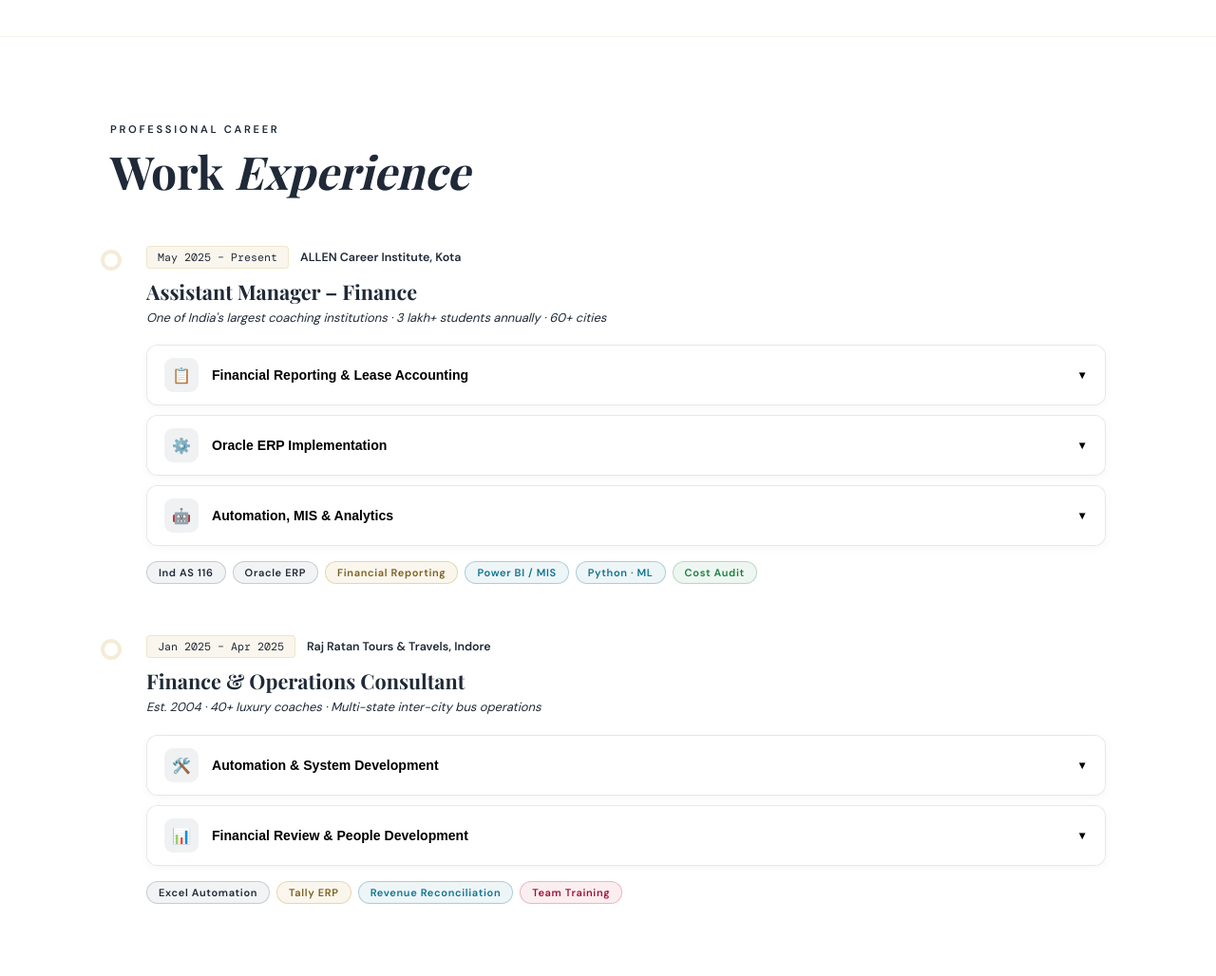
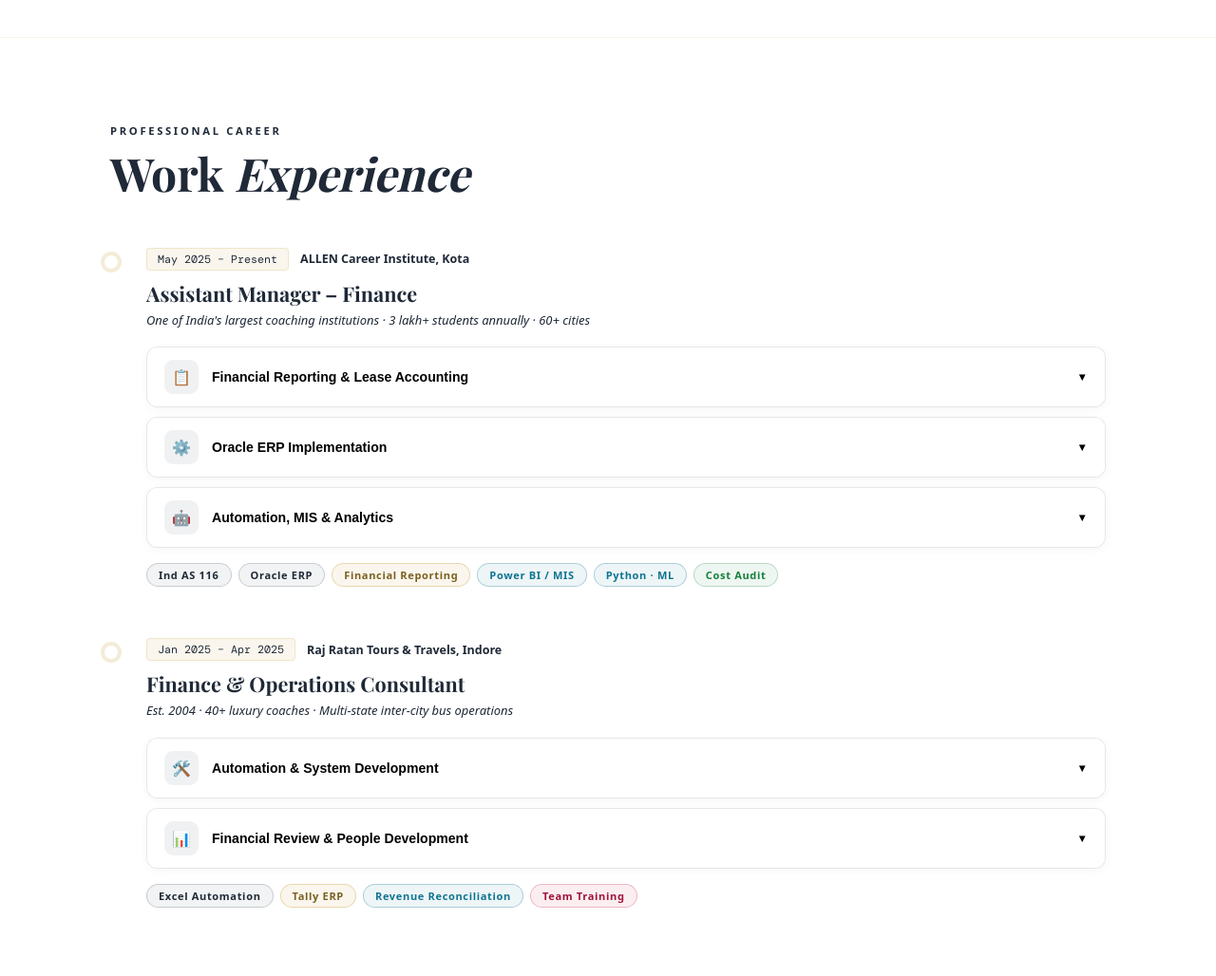
Before and after one commit to rajgorane/rgprofile, a plain HTML site: page index.html in a window 1280 px wide. Shown: the part 996-2024 px from the top of the page at 95% size. Drawn offline with nearby package versions, Linux system fonts and the light colour scheme; a web font is replaced by a local one.

Commit message:
Update index.html

```diff
--- a/index.html
+++ b/index.html
@@ -31,10 +31,21 @@
 
   --border:       #e5e7eb;
 }
-*,*::before,*::after{box-sizing:border-box;margin:0;padding:0;}
-html{scroll-behavior:smooth;}
-body{font-family:'DM Sans',sans-serif;background:var(--cream);color:var(--text);overflow-x:hidden;}
 
+/* Reset / base styles */
+*,
+*::before,
+*::after {
+  box-sizing: border-box;
+  margin: 0;
+  padding: 0;
+}
+
+body {
+  background: var(--background);
+  color: var(--text);
+  font-family: system-ui, -apple-system, sans-serif;
+}
 /* HERO */
 .hero{background:var(--navy);min-height:100vh;display:flex;flex-direction:column;justify-content:center;align-items:center;text-align:center;position:relative;overflow:hidden;padding:70px 24px 100px;}
 .hero::before{content:'';position:absolute;inset:0;background:radial-gradient(ellipse 70% 55% at 15% 25%,rgba(201,168,76,.10) 0%,transparent 65%),radial-gradient(ellipse 50% 70% at 85% 75%,rgba(22,45,86,.9) 0%,transparent 60%);}
```
